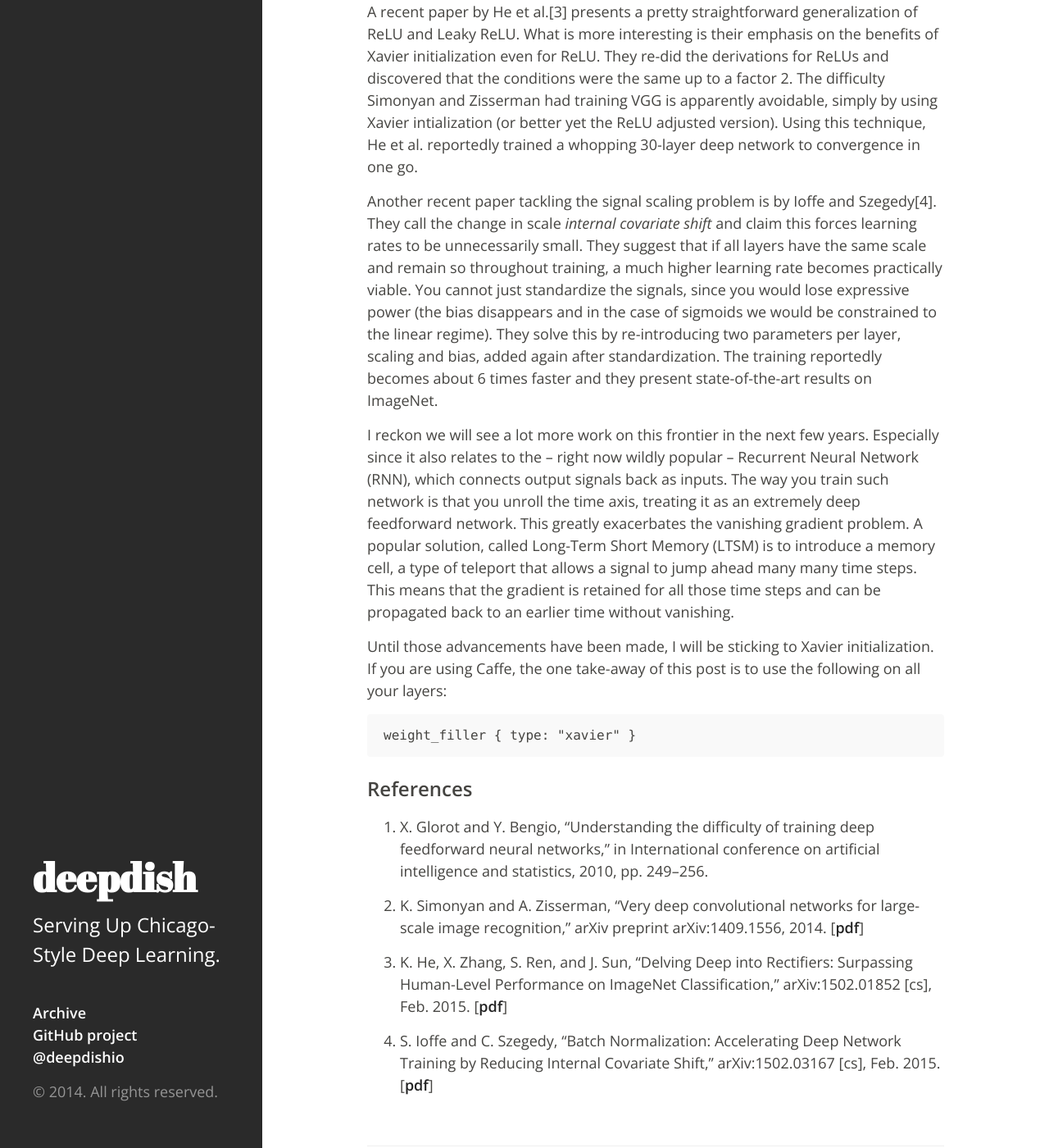
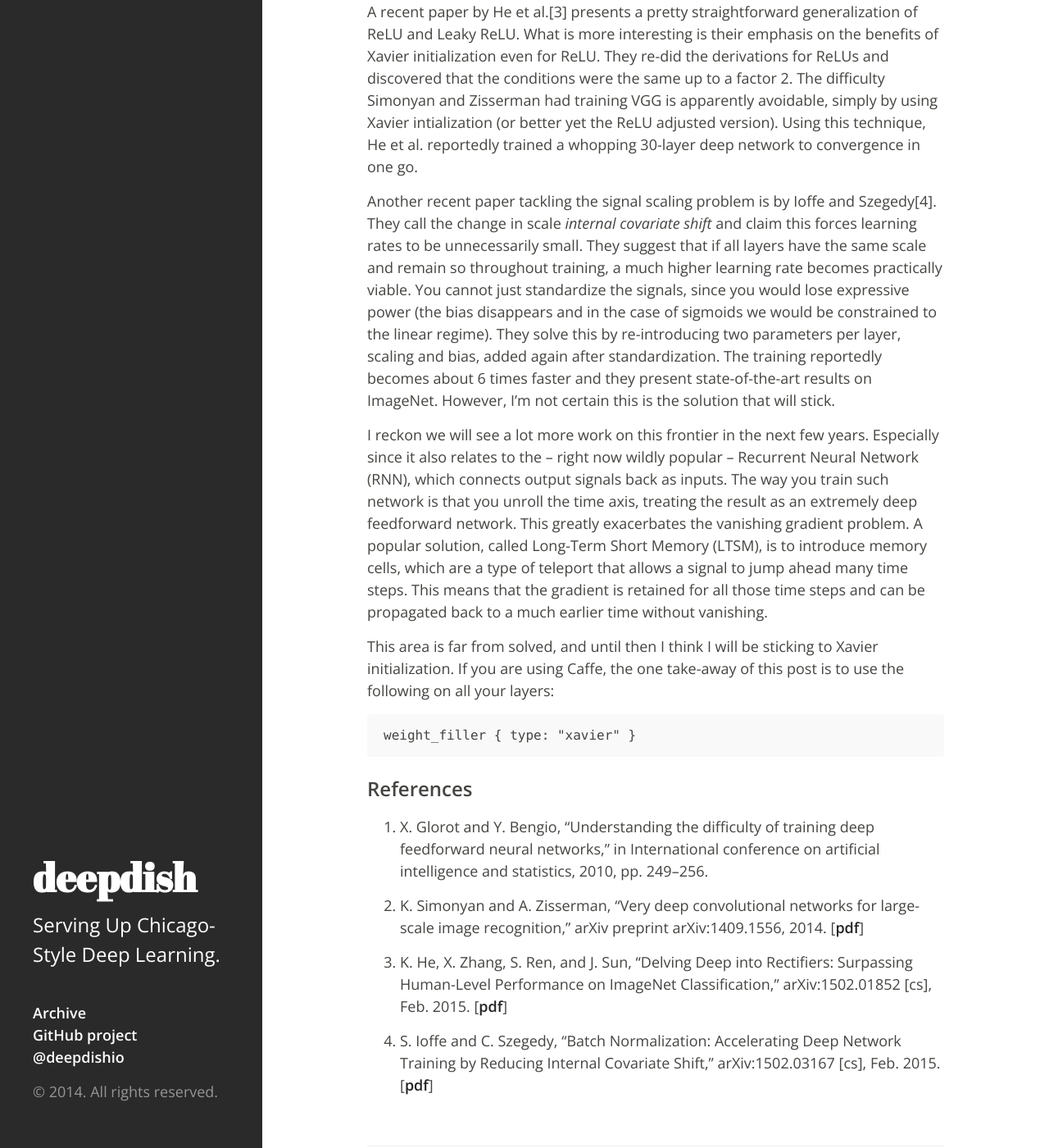
Before and after one commit to uchicago-cs/deepdish, a Jekyll site: the page built from _posts/2015-02-24-network-initialization.md, in a window 1280 px wide and 1400 px high, scrolled down 1718 px. Shown: the whole window at 82% size. Built offline with Jekyll 4.4.1, drawn with Linux system fonts in a browser that asks for light colours; Markdown is read by kramdown in place of the engine named in the settings; formulas are drawn with MathJax 3.

Commit message:
Updated network initialization post.

````diff
--- a/_posts/2015-02-24-network-initialization.md
+++ b/_posts/2015-02-24-network-initialization.md
@@ -80,22 +80,23 @@ signals, since you would lose expressive power (the bias disappears and in the
 case of sigmoids we would be constrained to the linear regime). They solve this
 by re-introducing two parameters per layer, scaling and bias, added again after
 standardization. The training reportedly becomes about 6 times faster and they
-present state-of-the-art results on ImageNet.
+present state-of-the-art results on ImageNet. However, I'm not certain this is
+the solution that will stick.
 
 I reckon we will see a lot more work on this frontier in the next few years.
 Especially since it also relates to the -- right now wildly popular --
 Recurrent Neural Network (RNN), which connects output signals back as inputs.
-The way you train such network is that you unroll the time axis, treating it as
-an extremely deep feedforward network. This greatly exacerbates the vanishing
-gradient problem. A popular solution, called Long-Term Short Memory (LTSM) is
-to introduce a memory cell, a type of teleport that allows a signal to jump
-ahead many many time steps. This means that the gradient is retained for all
-those time steps and can be propagated back to an earlier time without
-vanishing.
+The way you train such network is that you unroll the time axis, treating the
+result as an extremely deep feedforward network. This greatly exacerbates the
+vanishing gradient problem. A popular solution, called Long-Term Short Memory
+(LTSM), is to introduce memory cells, which are a type of teleport that allows
+a signal to jump ahead many time steps. This means that the gradient is
+retained for all those time steps and can be propagated back to a much earlier
+time without vanishing.
 
-Until those advancements have been made, I will be sticking to Xavier
-initialization. If you are using Caffe, the one take-away of this post is to
-use the following on all your layers:
+This area is far from solved, and until then I think I will be sticking to
+Xavier initialization. If you are using Caffe, the one take-away of this post
+is to use the following on all your layers:
 
 ```
 weight_filler { type: "xavier" }
````
